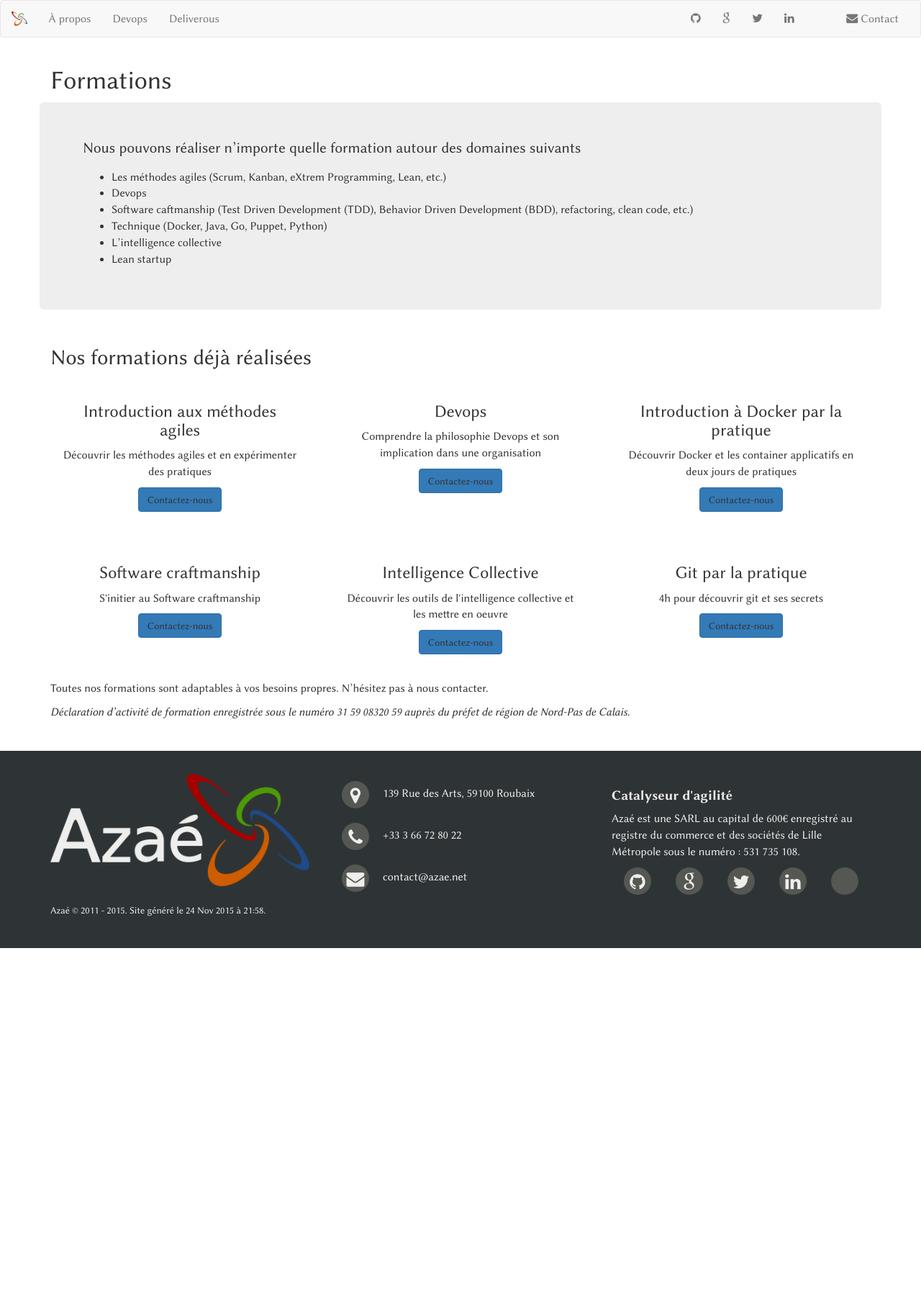
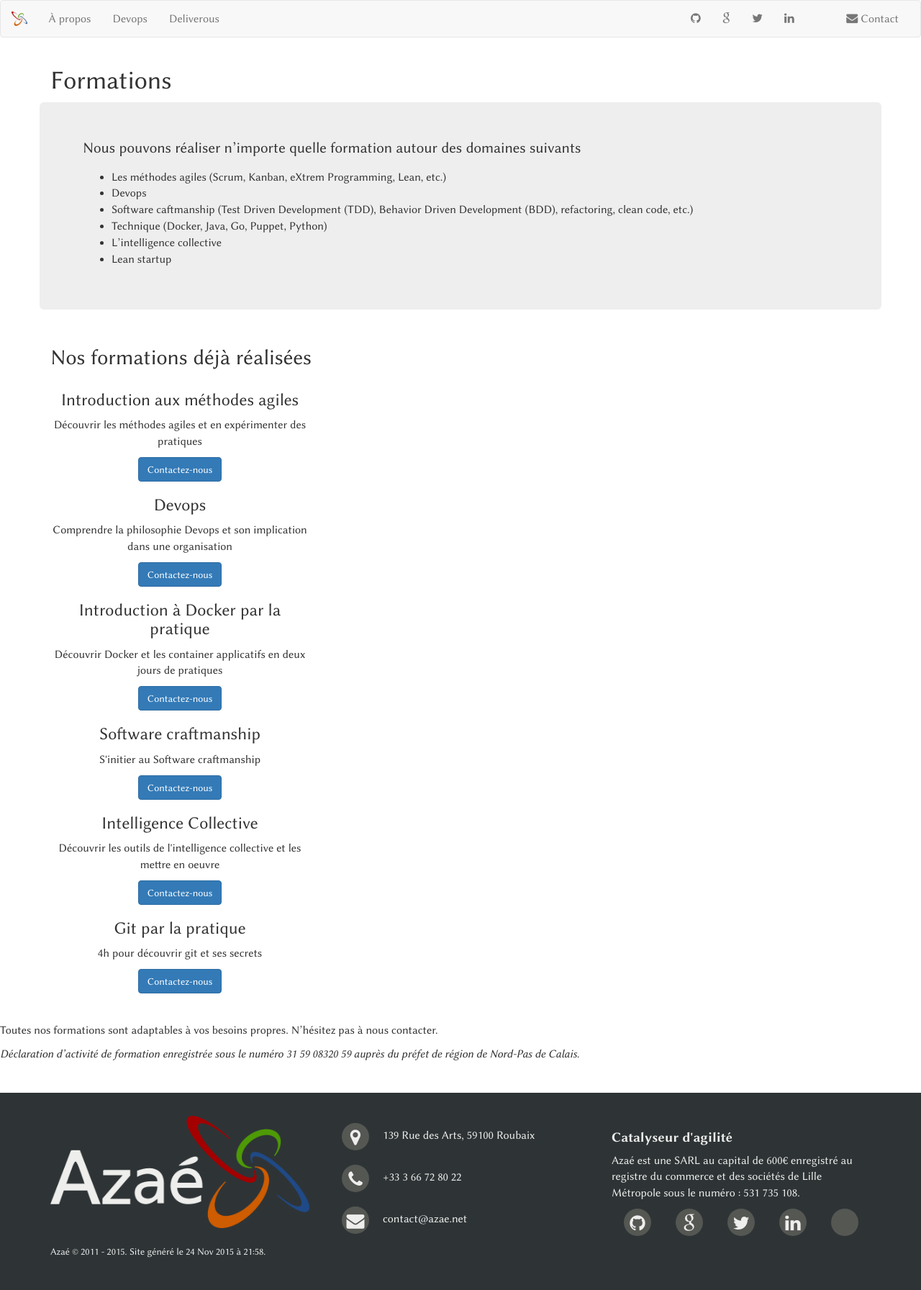
Before and after one commit to coachBZH/azae.net, a Jekyll site: the page built from services/training.html, in a window 1280 px wide. Shown: the whole page at 72% size. Built offline with Jekyll 4.4.1, drawn with Linux system fonts in a browser that asks for light colours; some web fonts are replaced; before the commit the page ends 1317 px from its top, so only the background shows below that.

Commit message:
training page simplified

```diff
--- a/services/training.html
+++ b/services/training.html
@@ -3,7 +3,6 @@ layout: services
 title: Formations
 permalink: /services/training/
 ---
-
 <div class="row">
     <div class="col-md-12 jumbotron">
         <p>Nous pouvons réaliser n’importe quelle formation autour des domaines suivants</p>
@@ -15,7 +14,6 @@ permalink: /services/training/
             <li>L’intelligence collective</li>
             <li>Lean startup</li>
         </ul>
-
     </div>
 </div>
 <div class="row">
@@ -23,12 +21,9 @@ permalink: /services/training/
         <h2>Nos formations déjà réalisées</h2>
     </div>
 </div>
-<div class="row">
-    {% assign tags = site.data.formations.tags %}
 {% for training in site.data.formations.catalog %}
-        {% assign col = forloop.index | modulo: 3 %}
+    {% cycle 'add row' : '<div class="row">', nil, nil %}
         <div class="col-md-4">
-            <div class="training">
             <div class="text-center ">
                 <h3>{{ training.title }}</h3>
                 <p>{{training.description}}</p>
@@ -37,18 +32,12 @@ permalink: /services/training/
                 <a class="btn btn-primary" href="mailto:{{site.contact.email}}">Contactez-nous</a>
             </div>
         </div>
-        </div>
-        {% if col == 0 %}
-            </div>
-            <div class="row spacer-20">
-        {% endif %}
+    {% cycle 'end row' : nil, nil, '</div>' %}
 {% endfor %}
-</div>
-
-<div class="row">
+{% cycle 'end row' : nil, '</div>', '</div>' %}
+<div class="row spacer-40">
     <div class="col-md-12">
         <p>Toutes nos formations sont adaptables à vos besoins propres. N’hésitez pas à nous contacter.</p>
-
         <p><i>Déclaration d’activité de formation enregistrée sous le numéro 31&nbsp;59&nbsp;08320&nbsp;59 auprès du préfet de région de Nord-Pas de Calais.</i></p>
     </div>
 </div>
```
Lines whose indentation alone changed are shown as unchanged.
